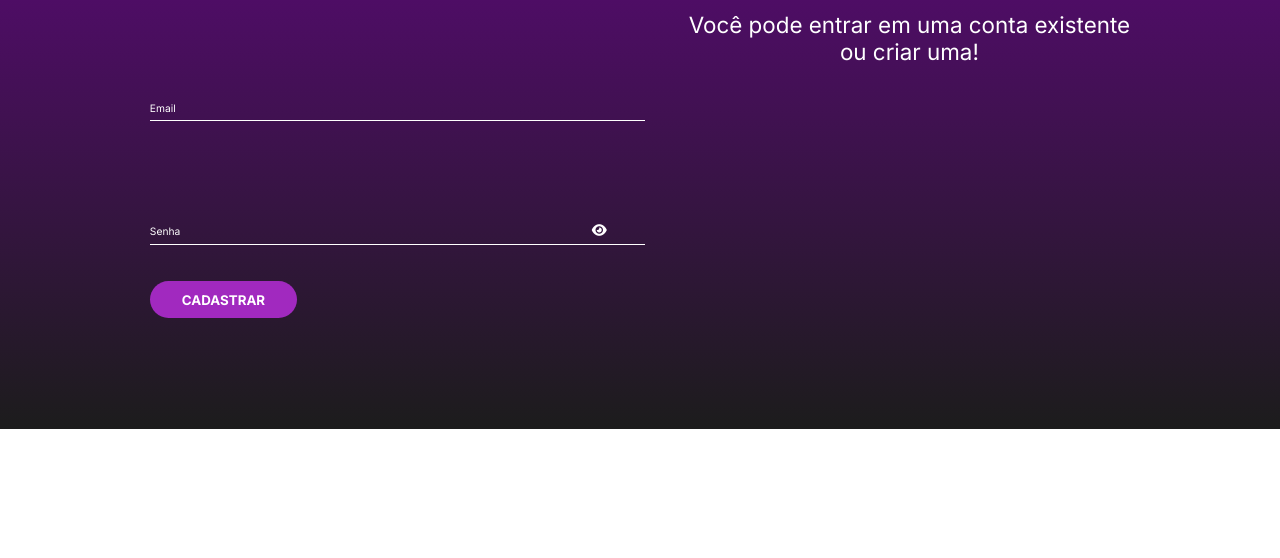
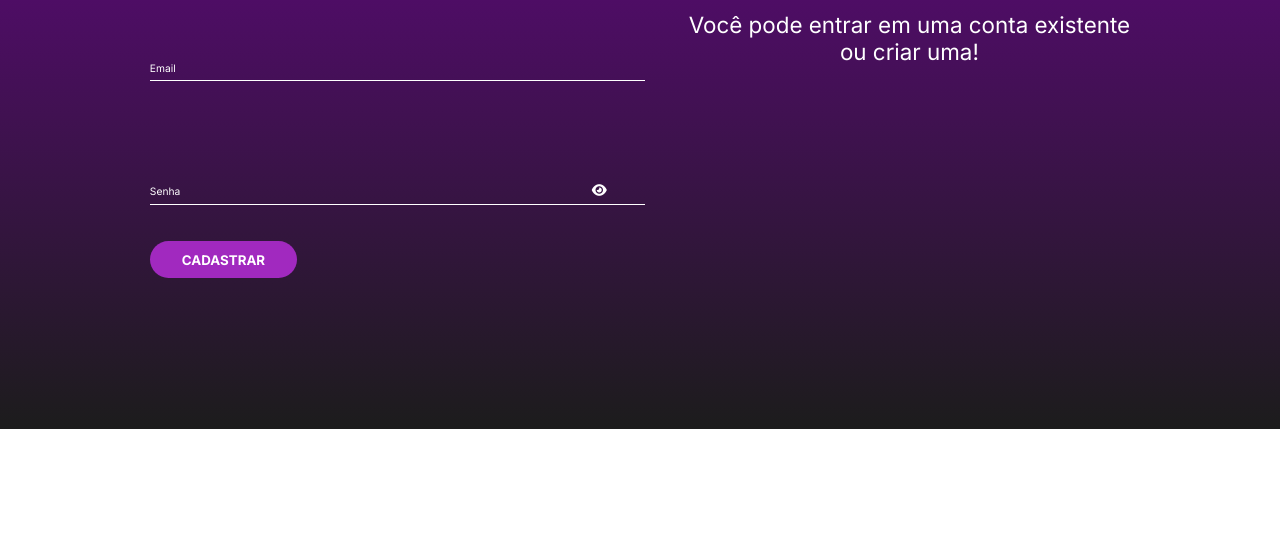
Before and after one commit to PsSergio/pag-login_cadastrar, a plain HTML site: page cadastro.html in a window 1280 px wide. Shown: the part 371-929 px from the top of the page. Drawn offline with Linux system fonts and the light colour scheme.

```diff
--- a/css/cadastro.css
+++ b/css/cadastro.css
@@ -174,7 +174,7 @@ input:valid ~ label{
 .left-itens{
     position: relative;
     left: 5vw;
-    bottom: 10vh;
+    bottom: 15vh;
 }
 
 .senha-login-form button{
```
